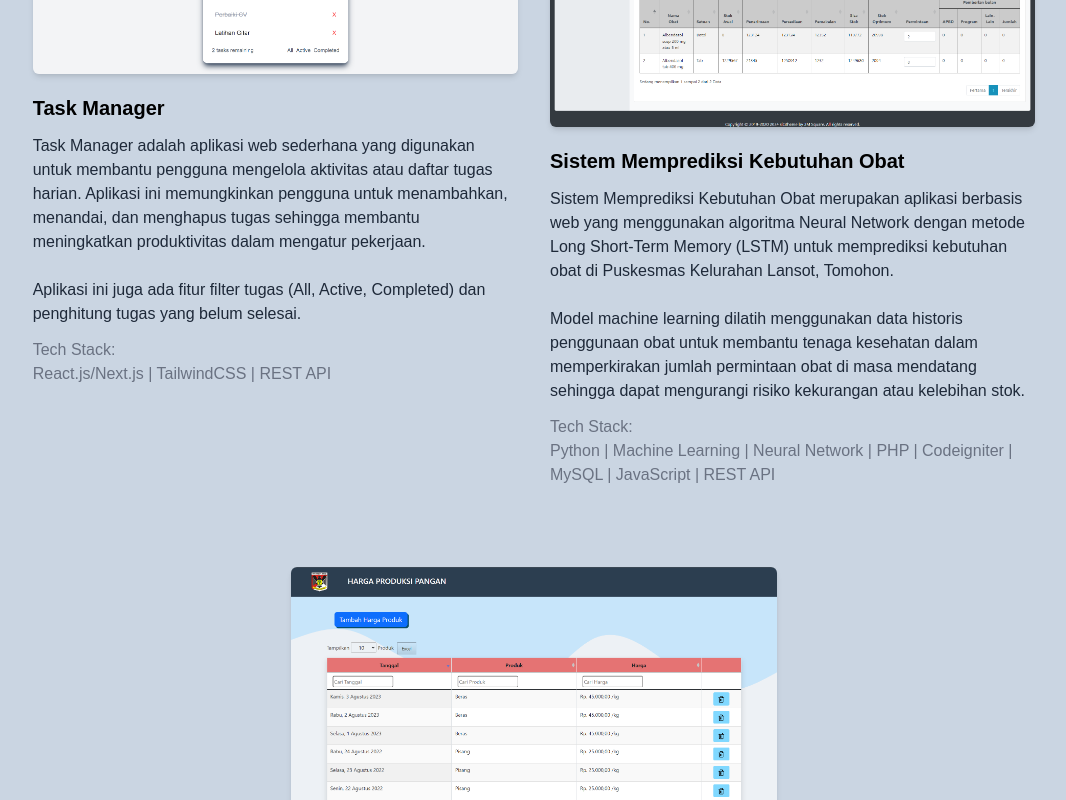
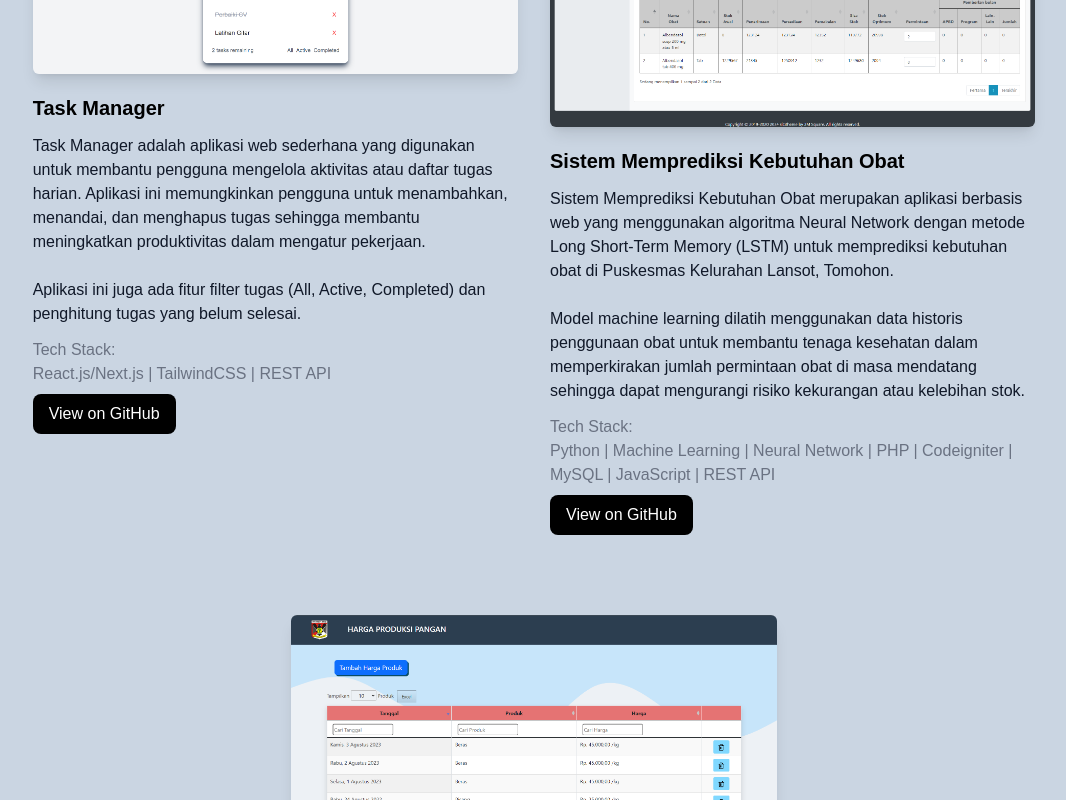
Before and after one commit to Victorpaat881/Victor-Paat-Portofolio, a Next.js app: page / in a window 1280 px wide. Shown: the part 1660-2460 px from the top of the page, without its empty margins (106-1172 px from the left). Built offline with nearby package versions, Linux system fonts and the light colour scheme.

Commit message:
Github and darkmode fix

```diff
--- a/components/About.jsx
+++ b/components/About.jsx
@@ -1,6 +1,6 @@
 export default function About() {
   return (
-    <section id="about" className="bg-slate-300 pt-36 pb-16">
+    <section id="about" className="bg-slate-300 pt-36 pb-16 dark:bg-slate-400">
       <div className="w-full px-4">
         <div className="mx-auto mb-16 max-w-xl text-center">
           <h2 className="mb-4 text-3xl font-bold text-gray-800 sm:text-4xl">
--- a/components/Hero.jsx
+++ b/components/Hero.jsx
@@ -17,7 +17,7 @@ export default function Hero() {
 
       <a
         href="#projects"
-        className="bg-black text-white px-6 py-3 rounded-lg hover:bg-gray-800 dark:border"
+        className="bg-black text-white px-6 py-3 rounded-lg hover:bg-gray-800 dark:hover:bg-gray-700 dark:border"
       >
         View My Projects
       </a>
--- a/components/Projects.jsx
+++ b/components/Projects.jsx
@@ -8,6 +8,7 @@ export default function Projects() {
 
         Aplikasi ini juga ada fitur filter tugas (All, Active, Completed) dan penghitung tugas yang belum selesai.`,
       techStack: "React.js/Next.js | TailwindCSS | REST API",
+      repository: "https://github.com/Victorpaat881/Task-manager",
     },
     {
       image: "/2.png",
@@ -17,6 +18,7 @@ export default function Projects() {
       Model machine learning dilatih menggunakan data historis penggunaan obat untuk membantu tenaga kesehatan dalam memperkirakan jumlah permintaan obat di masa mendatang sehingga dapat mengurangi risiko kekurangan atau kelebihan stok.`,
       techStack:
         "Python | Machine Learning | Neural Network | PHP | Codeigniter | MySQL | JavaScript | REST API",
+      repository: "https://github.com/Victorpaat881/sistem-skripsi",
     },
     {
       image: "/3.png",
@@ -24,11 +26,16 @@ export default function Projects() {
       description:
         "Sistem Pengelolaan Harga Produksi Pangan adalah aplikasi web yang digunakan untuk mengelola data harga komoditas pangan di Kabupaten Minahasa. Sistem ini memungkinkan admin untuk menambahkan, memperbarui, dan mengelola data harga produk pangan sehingga informasi harga dapat dipantau dengan lebih terstruktur dan efisien.",
       techStack: "PHP | Codeigniter | DataTables | MySQL",
+      repository:
+        "https://github.com/Victorpaat881/Pengelolahan-Harga-Produksi-Pangan-Dinas-Pangan-Kabupaten-Minahasa",
     },
   ];
 
   return (
-    <section id="projects" className="bg-slate-300 pt-36 pb-16">
+    <section
+      id="projects"
+      className="bg-slate-300 pt-36 pb-16 dark:bg-slate-400"
+    >
       <div className="w-full px-4">
         <div className="mx-auto mb-16 max-w-xl text-center">
           <h2 className="mb-4 text-3xl font-bold text-gray-800 sm:text-4xl">
@@ -40,24 +47,32 @@ export default function Projects() {
       <div className="flex w-full flex-wrap justify-center px-4 xl:mx-auto xl:w-10/12">
         {projects.map((project, index) => (
           <div key={index} className="mb-12 p-4 md:w-1/2">
-            <div className="overflow-hidden rounded-md shadow-md">
+            <div className="overflow-hidden rounded-md shadow-lg">
               <Image
                 src={project.image}
                 alt={project.title}
                 width={510}
                 height={250}
+                className="w-full h-auto"
               />
             </div>
             <h3 className="mt-5 mb-3 text-xl font-semibold text-black">
               {project.title}
             </h3>
-            <p className="text-base mb-3 font-medium text-gray-800 whitespace-pre-line">
+            <p className="text-base mb-3 font-medium text-gray-900 whitespace-pre-line">
               {project.description}
             </p>
-            <p className="text-base font-normal text-gray-500">
+            <p className="text-base font-normal text-gray-500 dark:text-gray-700">
               Tech Stack: <br />
               {project.techStack}
             </p>
+            <a
+              href={project.repository}
+              target="_blank"
+              className="inline-block bg-black text-white mt-2 px-4 py-2 rounded-lg hover:bg-gray-800"
+            >
+              View on GitHub
+            </a>
           </div>
         ))}
       </div>
--- a/components/Skills.jsx
+++ b/components/Skills.jsx
@@ -2,6 +2,7 @@ export default function Skills() {
   const skills = [
     "JavaScript",
     "Jquery",
+    "DataTables",
     "React.js",
     "Next.js",
     "TailwindCSS",
```
